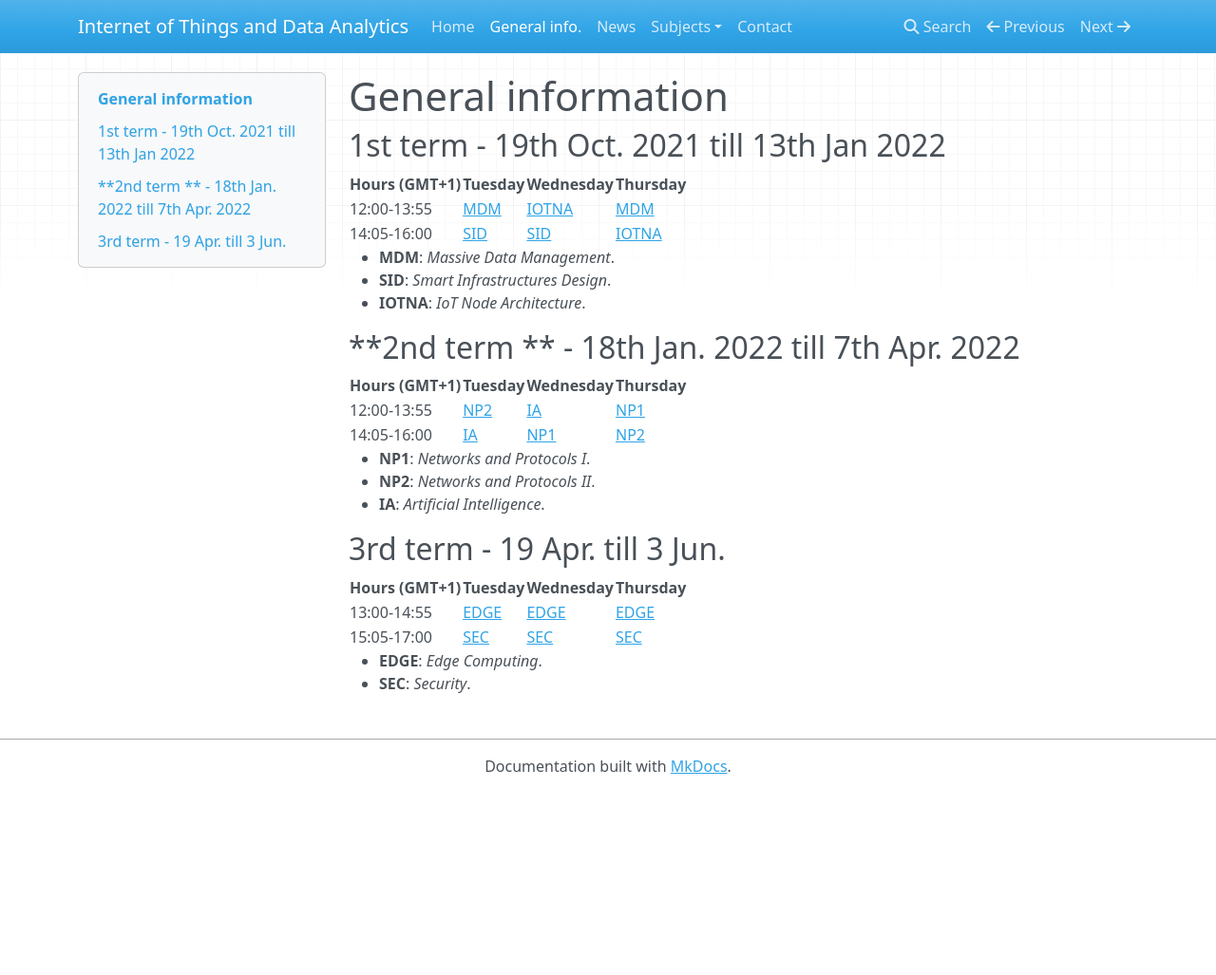
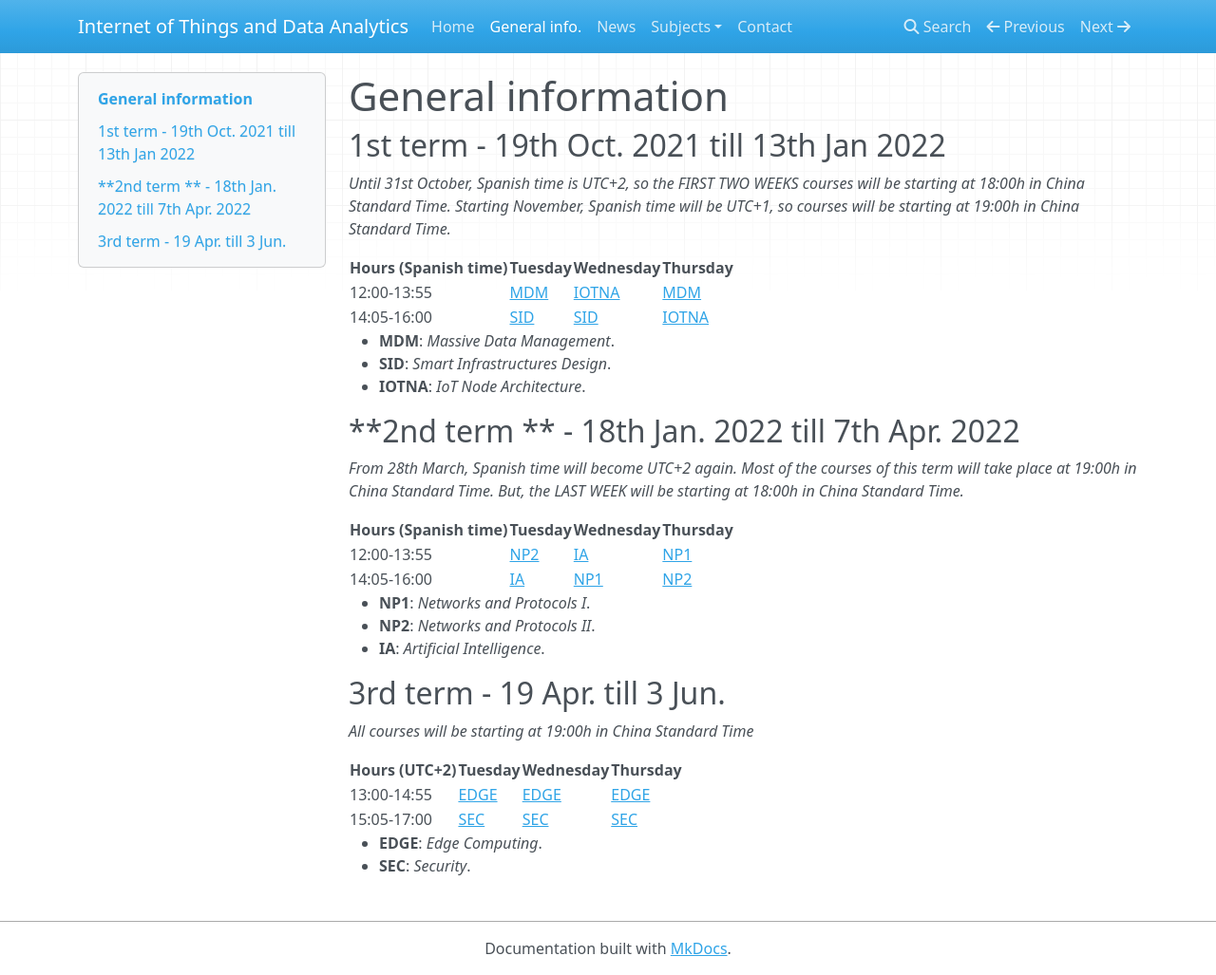
Before and after one commit to iot-da/iot-da.github.io, an MkDocs documentation site: the page built from docs/General/index.md, in a window 1280 px wide and 1027 px high. Shown: the whole window at 95% size. Built offline with MkDocs 1.6.1, drawn with Linux system fonts in a browser that asks for light colours; nearby versions of some CDN libraries.

Commit message:
Comments on time zones and summer/winter changes

```diff
--- a/docs/General/index.md
+++ b/docs/General/index.md
@@ -2,7 +2,9 @@
 
 ## **1st term** - 19th Oct. 2021  till  13th Jan 2022
 
-| Hours (GMT+1) | Tuesday | Wednesday | Thursday |
+*Until 31st October, Spanish time is UTC+2, so the FIRST TWO WEEKS courses will be starting at 18:00h in China Standard Time. Starting November, Spanish time will be UTC+1, so courses will be starting at 19:00h in China Standard Time.*
+
+| Hours (Spanish time) | Tuesday | Wednesday | Thursday |
 |-------|---------|-----------|----------|
 | 12:00-13:55 | [MDM](../Subjects/MDM/index.md)     | [IOTNA](../Subjects/IOTNA/index.md)     | [MDM](../Subjects/MDM/index.md)      |
 | 14:05-16:00 | [SID](../Subjects/SID/index.md)     | [SID](../Subjects/SID/index.md)       | [IOTNA](../Subjects/IOTNA/index.md)    |
@@ -13,7 +15,9 @@
 
 ## **2nd term ** - 18th Jan. 2022 till 7th Apr. 2022
 
-| Hours (GMT+1) | Tuesday | Wednesday | Thursday |
+*From 28th March, Spanish time will become UTC+2 again. Most of the courses of this term will take place at 19:00h  in China Standard Time.  But, the LAST WEEK will  be starting at 18:00h in China Standard Time.*
+
+| Hours (Spanish time) | Tuesday | Wednesday | Thursday |
 |-------|---------|-----------|----------|
 | 12:00-13:55 | [NP2](../Subjects/NP2/index.md)     | [IA](../Subjects/IA/index.md)        | [NP1](../Subjects/NP1/index.md)      |
 | 14:05-16:00 | [IA](../Subjects/IA/index.md)      | [NP1](../Subjects/NP1/index.md)       | [NP2](../Subjects/NP2/index.md)      |
@@ -23,8 +27,9 @@
 * **IA**: *Artificial Intelligence*.
 
 ## **3rd term** - 19 Apr. till 3 Jun.
+*All courses will be starting at 19:00h in China Standard Time*
 
-| Hours (GMT+1) | Tuesday | Wednesday | Thursday |
+| Hours (UTC+2) | Tuesday | Wednesday | Thursday |
 |-------|---------|-----------|----------|
 | 13:00-14:55 | [EDGE](../Subjects/EDGE/index.md)    | [EDGE](../Subjects/EDGE/index.md)      | [EDGE](../Subjects/EDGE/index.md)     |
 | 15:05-17:00 | [SEC](../Subjects/SEC/index.md)     | [SEC](../Subjects/SEC/index.md)       | [SEC](../Subjects/SEC/index.md)      |
```
Also changed, not shown: docs/index.md (+4 -1 lines).
